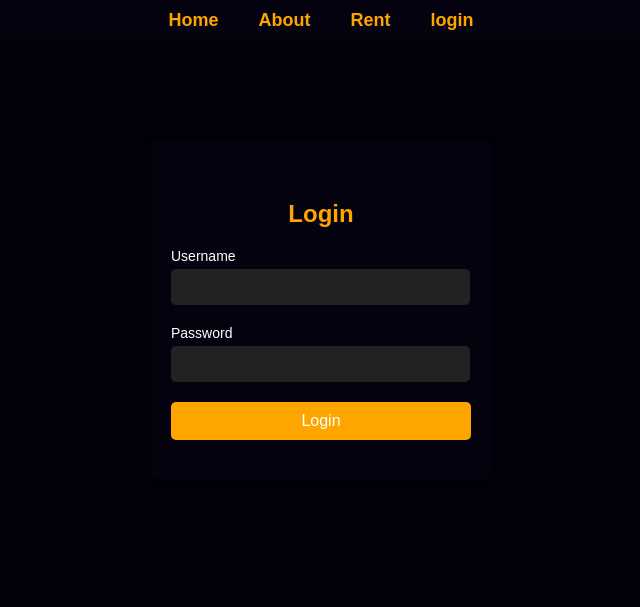
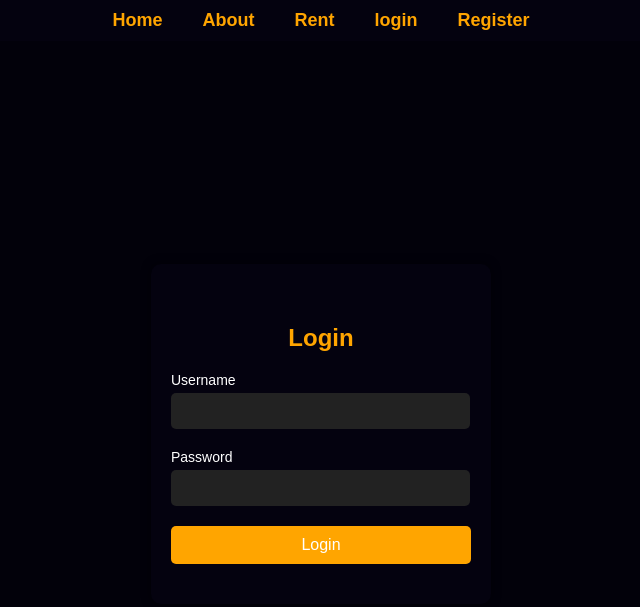
Before and after one commit to andrinruegg/Modul293MaxAnd, a plain HTML site: page Project/Code/loginpage.html in a window 1280 px wide. Shown: the whole page, without its empty margins (319-959 px from the left). Drawn offline with Linux system fonts and the light colour scheme.

Commit message:
fixxing links centering in the middle the page

```diff
--- a/Project/Code/loginpage.html
+++ b/Project/Code/loginpage.html
@@ -13,6 +13,7 @@
         <li><a href="aboutpage.html">About</a></li>
         <li><a href="rentpage.html">Rent</a></li>
         <li><a href="loginpage.html">login</a></li>
+        <li><a href="register.html">Register</a></li>
     </ul>
 </div>
 </header>
--- a/Project/Code/style.css
+++ b/Project/Code/style.css
@@ -278,3 +278,11 @@ button:hover {
     border-radius: 14%;
     object-fit: cover;
 }
+
+.login-container{
+    display: flex;
+    justify-content: center;
+    align-items: center;
+    width: 100%;
+  margin-top: 5%;
+}
```
Also changed, not shown: Project/Code/aboutpage.html (+1 -0 lines), Project/Code/detailedcarpage.html (+1 -0 lines), Project/Code/homepage.html (+1 -0 lines), Project/Code/rentpage.html (+1 -0 lines).
